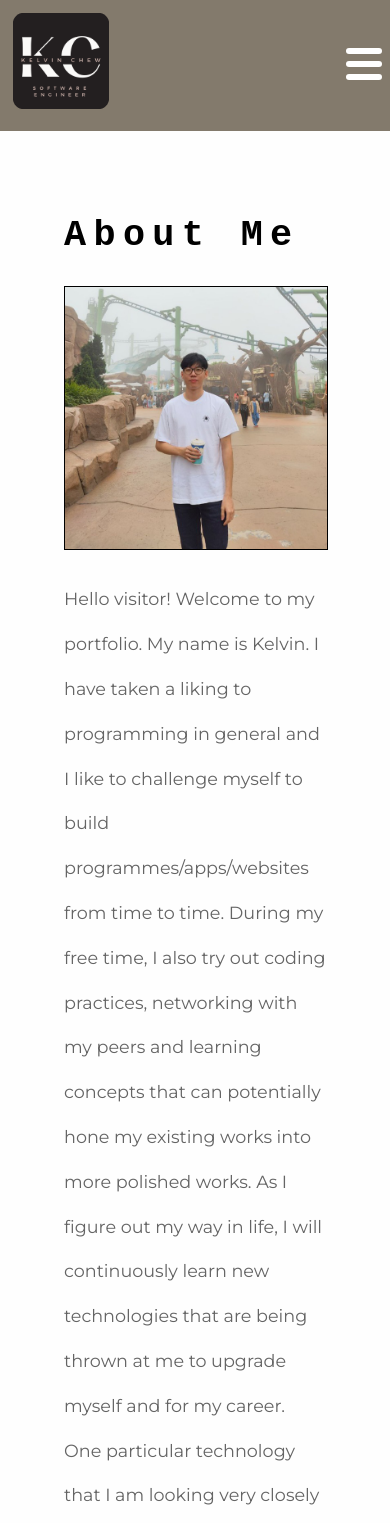
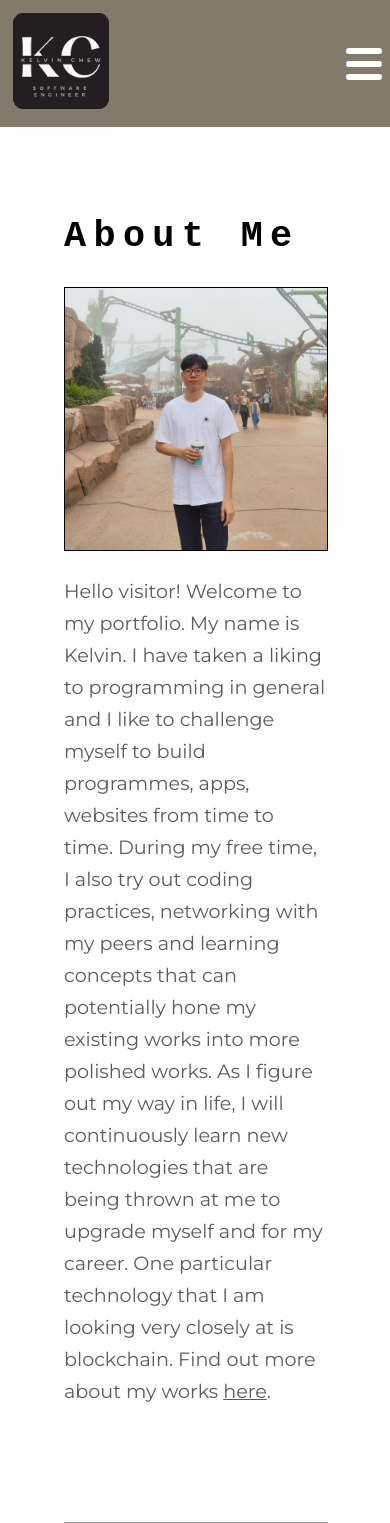
Before and after one commit to AbsoluteGibs/my-digital-portfolio, a React (Create React App) app: page /about in a window 390 px wide. Shown: the top 1523 px of the page. Built offline with nearby package versions, Linux system fonts and the light colour scheme.

Commit message:
polished responsiveness of about page

```diff
--- a/src/About.js
+++ b/src/About.js
@@ -12,7 +12,7 @@ function About() {
             <div className='grid-text-left'>
               <p>
                 Hello visitor! Welcome to my portfolio. My name is Kelvin. I have taken a liking to programming in general and I like to challenge myself to build
-                programmes/apps/websites from time to time. During my free time, I also try out coding practices, networking with my peers and learning concepts
+                programmes, apps, websites from time to time. During my free time, I also try out coding practices, networking with my peers and learning concepts
                 that can potentially hone my existing works into more polished works. As I figure out my way in life, I will continuously learn new technologies
                 that are being thrown at me to upgrade myself and for my career. One particular technology that I am looking very closely at is blockchain. Find out
                 more about my works <NavLink to="/my-works">here</NavLink>.
--- a/src/styles/App.css
+++ b/src/styles/App.css
@@ -18,7 +18,7 @@ div{
   margin: 5rem;
 }
 
-@media screen and (max-width: 500px){
+@media screen and (max-width: 600px){
   .content-div{
     margin: 4rem;
   }
--- a/src/styles/content.css
+++ b/src/styles/content.css
@@ -94,7 +94,6 @@ p a:hover{
 img[class~="myself"]{
     width: 100%;
     object-fit: cover;
-    /* border-radius: 1.5rem; */
     border: 1px solid black;
 }
 
@@ -102,16 +101,30 @@ img[class~="myself"]{
     height: 6rem;
 }
 
+/* Extra small devices (phones, 600px and down) */
+@media only screen and (max-width: 600px) {
+    .typewriter{
+        font-size: 2.3rem;
+    }
+
+    p{
+        line-height: 1.8rem;
+        font-size: 0.8rem;
+    }
+}
+
 @media only screen and (max-width: 768px){
     .typewriter{
         font-size: 2.3rem;
     }
 
-    div{
+    p{
         line-height: 2rem;
-        font-size: 1.1rem;
+        font-size: 1.2rem;
     }
+}
 
+@media only screen and (max-width: 1024px){
     .grid-container{
         grid-template-rows: auto auto;
         grid-template-columns: auto;
```
